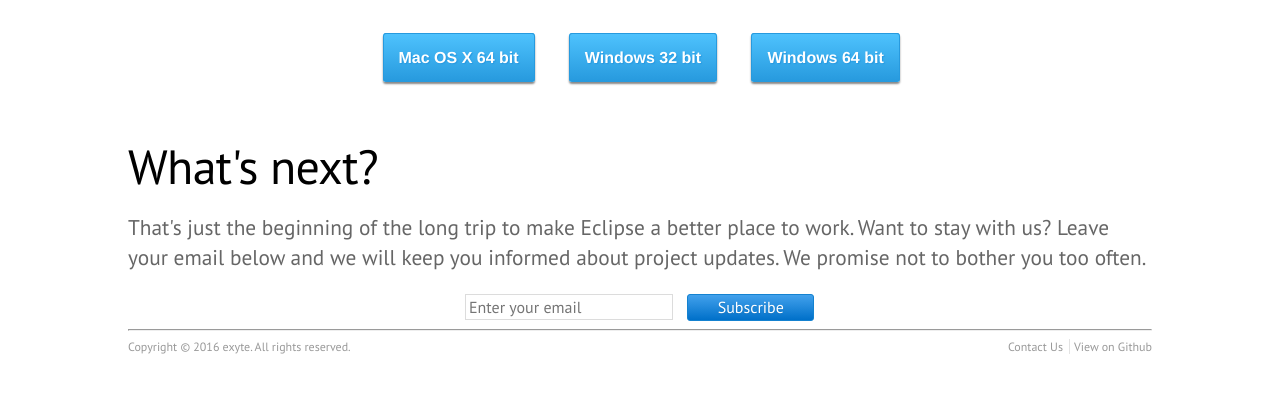
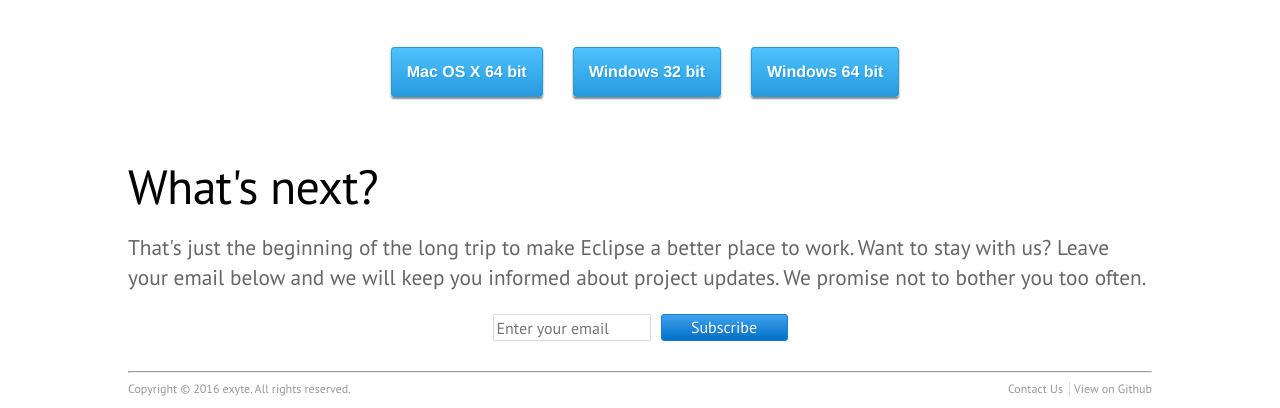
Before and after one commit to exyte/sweet.eclipse, a plain HTML site: page index.html in a window 1280 px wide. Shown: the part 1111-1519 px from the top of the page. Before the commit the page ends 1477 px from the top, so only its background shows below. Drawn offline with Linux system fonts and the light colour scheme.

Commit message:
Use flexbox to center buttons

```diff
--- a/css/main.css
+++ b/css/main.css
@@ -98,15 +98,21 @@ p {
 }
 
 #download-all {
-  margin: auto;
-  margin-top: 50px;
-  width: 555px;
-  height: 40px;
+	display: flex;
+	justify-content: center;
+	flex-flow: row wrap;
+	margin-top: 50px;
 }
 
 #subsribe {
-  margin: auto;
-  width: 350px;
+	display: flex;
+	justify-content: center;
+	flex-flow: row wrap;
+	margin-bottom: 30px;
+}
+
+.download {
+	margin-bottom: 10px;
 }
 
 a.download {
@@ -169,7 +175,7 @@ a.download:hover {
 }
 
 input {
-	width: 200px;
+	width: 150px;
 	border: solid 1px #dcdcdc;
     padding: 2px 3px;
     margin-right: 10px;
```
